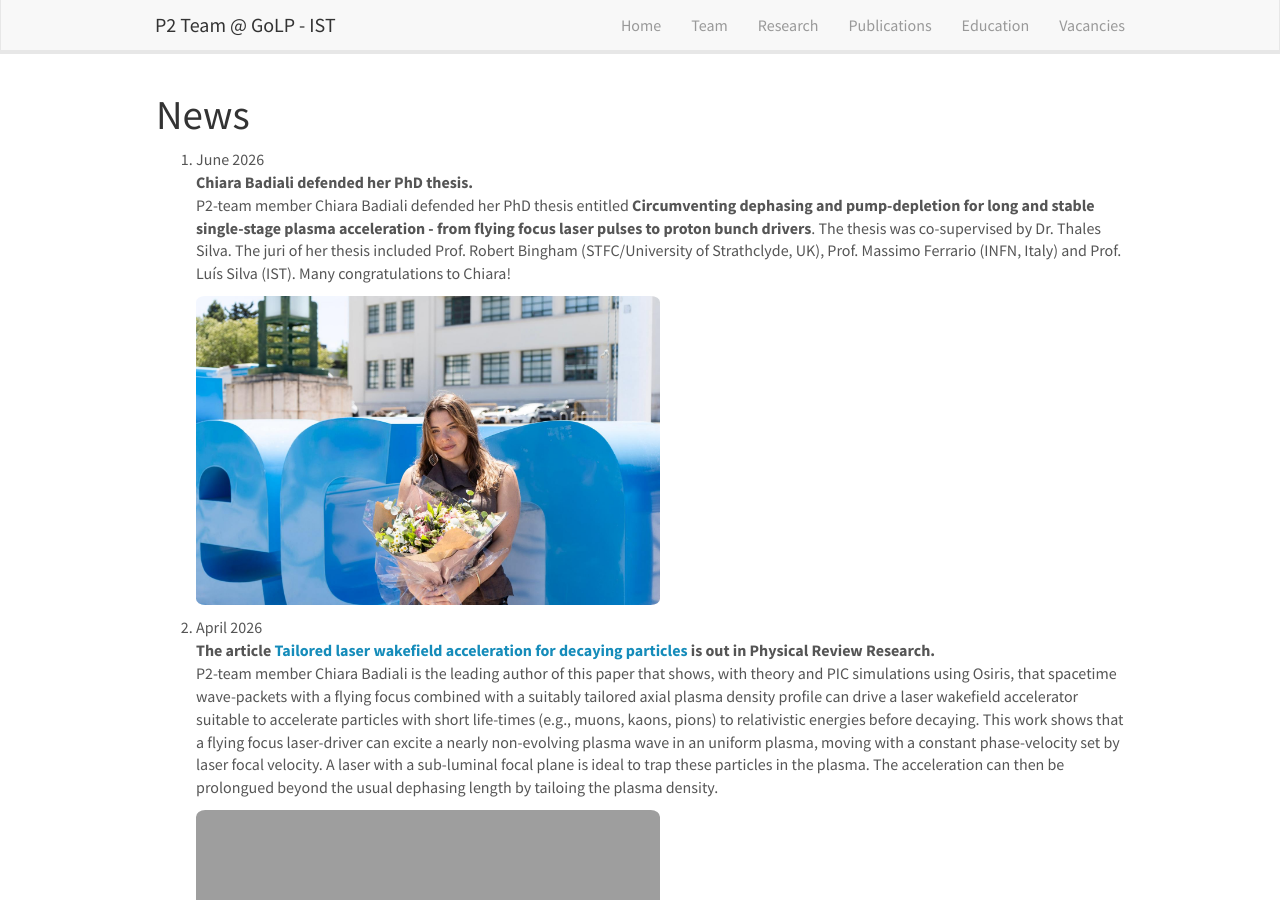
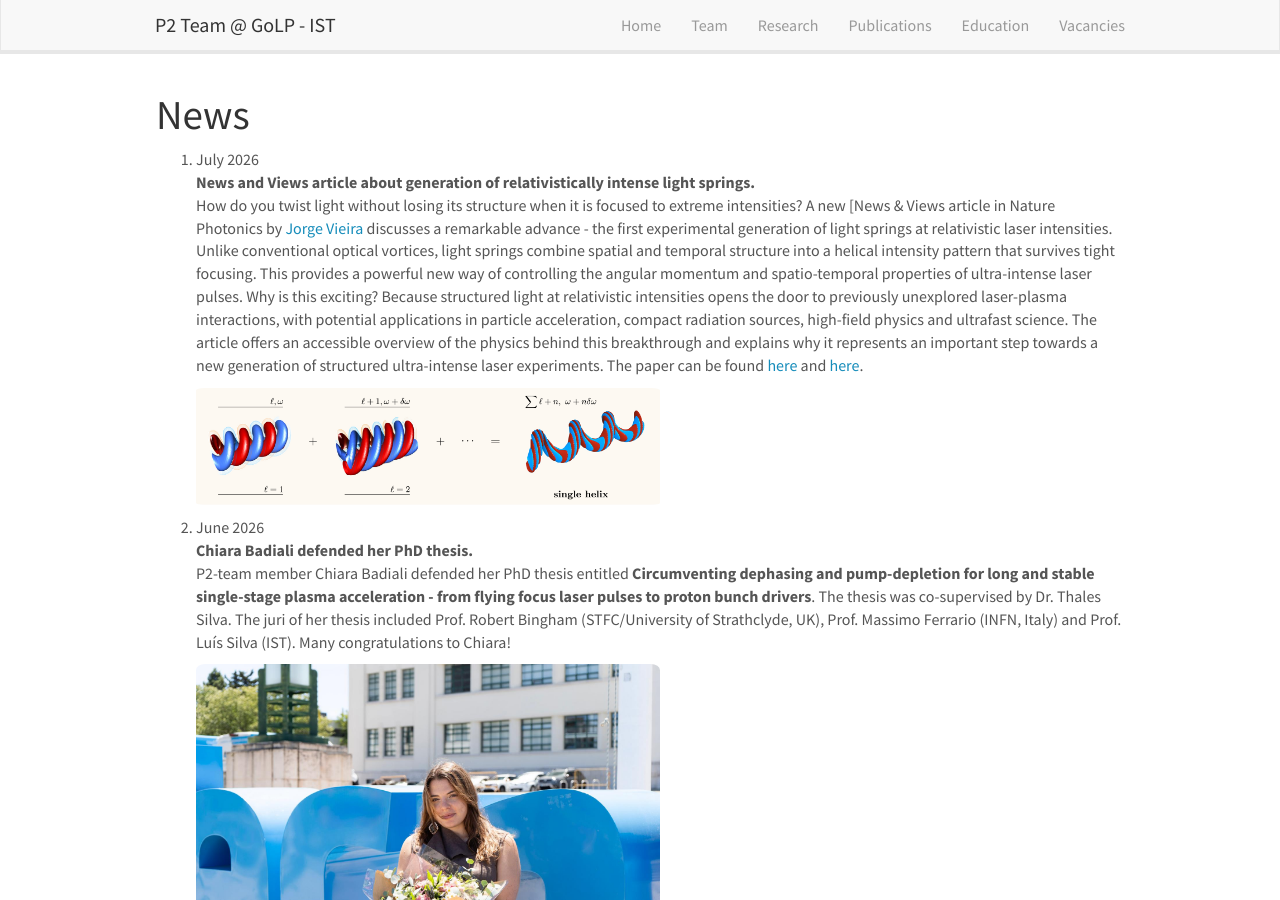
Before and after one commit to p2team/p2team.github.io, a Jekyll site: the page built from _pages/allnews.md, in a window 1280 px wide and 900 px high. Built offline with Jekyll 4.4.1, drawn with Linux system fonts in a browser that asks for light colours; nearby versions of some CDN libraries.

Commit message:
news and views

```diff
--- a/_data/news.yml
+++ b/_data/news.yml
@@ -1,3 +1,9 @@
+- date: 3. July 2026
+  headline: News and Views article about generation of relativistically intense light springs.
+  fullstory: How do you twist light without losing its structure when it is focused to extreme intensities? A new [News & Views article in Nature Photonics by [Jorge Vieira](https://www.linkedin.com/in/jorge-vieira-9144aa30/) discusses a remarkable advance - the first experimental generation of light springs at relativistic laser intensities. Unlike conventional optical vortices, light springs combine spatial and temporal structure into a helical intensity pattern that survives tight focusing. This provides a powerful new way of controlling the angular momentum and spatio-temporal properties of ultra-intense laser pulses. Why is this exciting? Because structured light at relativistic intensities opens the door to previously unexplored laser-plasma interactions, with potential applications in particle acceleration, compact radiation sources, high-field physics and ultrafast science. The article offers an accessible overview of the physics behind this breakthrough and explains why it represents an important step towards a new generation of structured ultra-intense laser experiments. The paper can be found [here](https://www.nature.com/articles/s41566-026-01947-7) and [here](https://rdcu.be/frJzA).
+  number_photo: 1
+  photo: news-and-views.jpg
+
 - date: 9. June 2026
   headline: Chiara Badiali defended her PhD thesis.
   fullstory: P2-team member Chiara Badiali defended her PhD thesis entitled **Circumventing dephasing and pump-depletion for long and stable single-stage plasma acceleration - from flying focus laser pulses to proton bunch drivers**. The thesis was co-supervised by Dr. Thales Silva. The juri of her thesis included Prof. Robert Bingham (STFC/University of Strathclyde, UK), Prof. Massimo Ferrario (INFN, Italy) and Prof. Luís Silva (IST). Many congratulations to Chiara!
```
Also changed, not shown: images/newspic/news-and-views.jpg (added).
